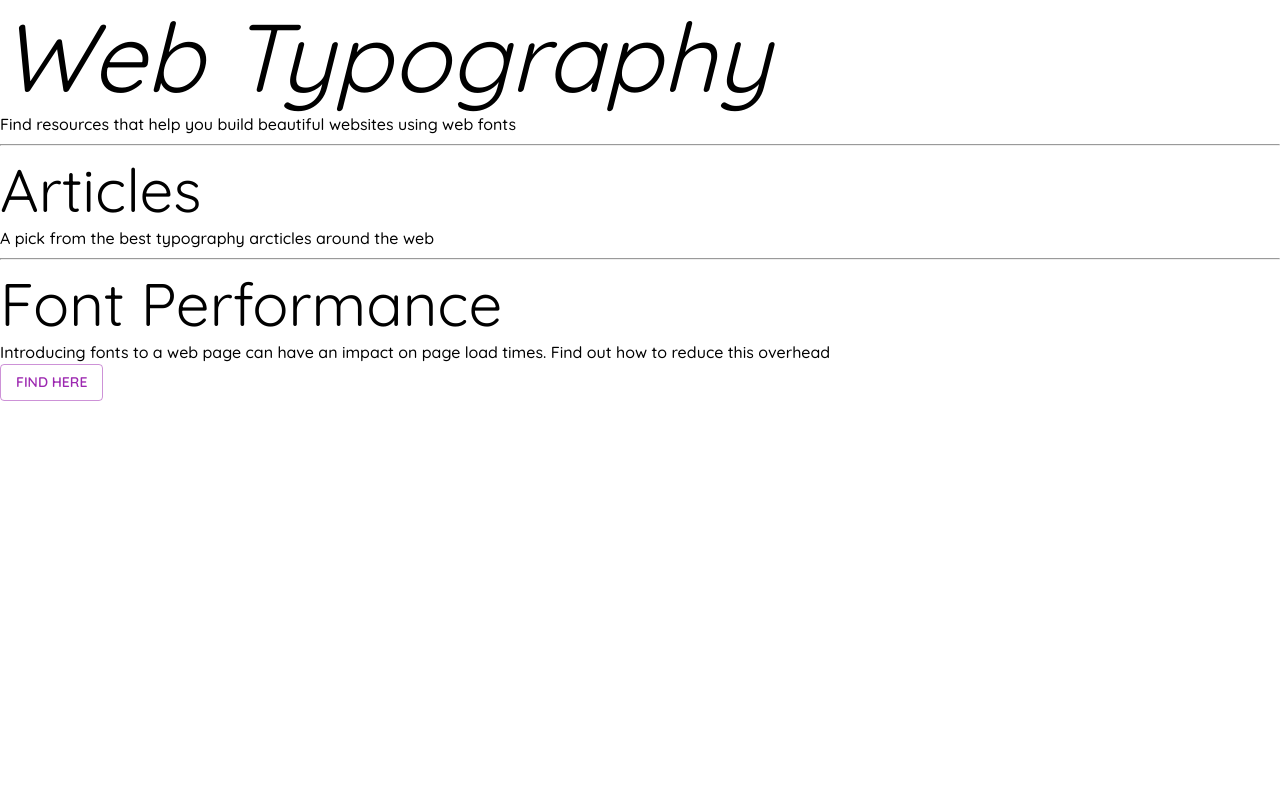
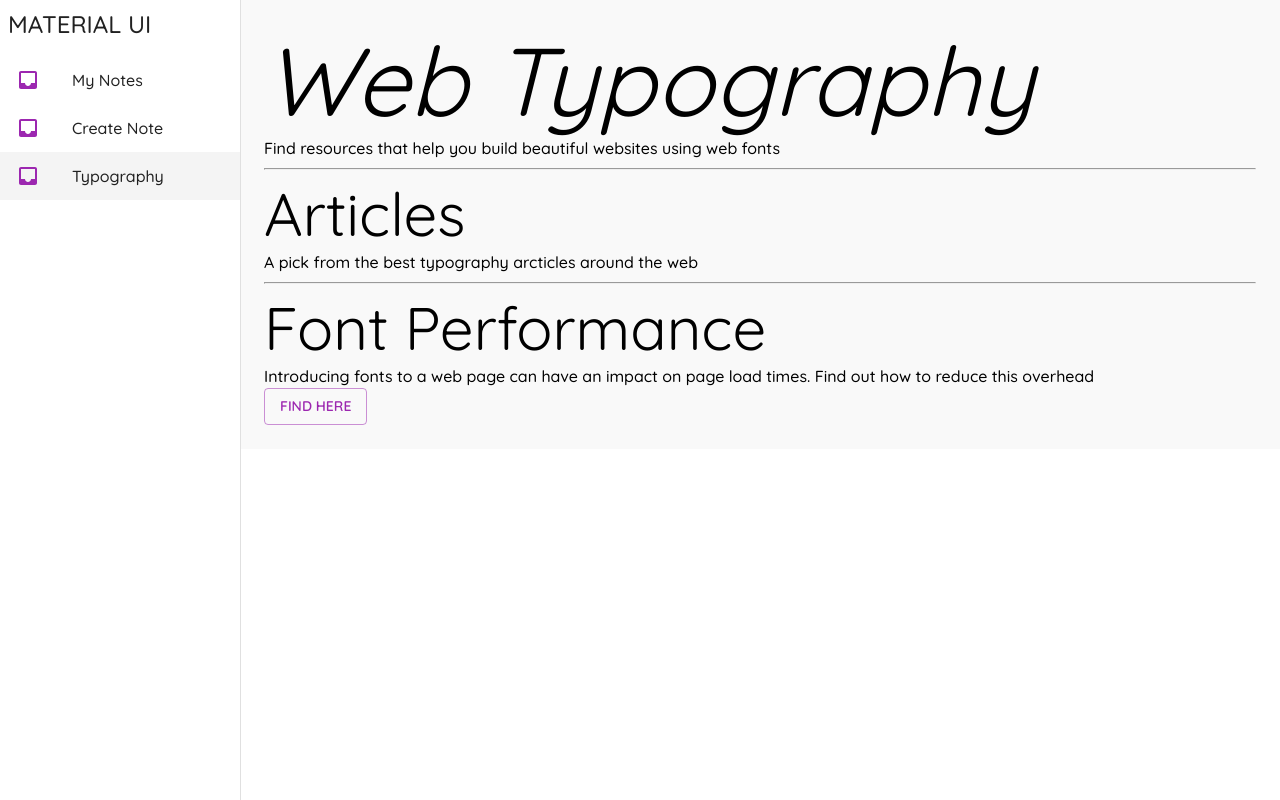
Before and after one commit to tanishabisht/Learn-ReactMUI, a React (Create React App) app: page /#/typography in a window 1280 px wide. Built offline with nearby package versions, Linux system fonts and the light colour scheme.

Commit message:
layout, side drawer added

```diff
--- a/src/Components/Layout.js
+++ b/src/Components/Layout.js
@@ -1,17 +1,91 @@
-import { Card, CardHeader, CardContent, Avatar, IconButton, Typography } from '@material-ui/core'
+
+import { useHistory, useLocation } from 'react-router-dom'
+import { Drawer, List, ListItem, ListItemText, ListItemIcon, Typography, Divider } from '@material-ui/core'
 import { makeStyles } from '@material-ui/core/styles'
+import MailIcon from '@material-ui/icons/Mail'
+import InboxIcon from '@material-ui/icons/Inbox'
 
+const drawerWidth = 240
 
-const useStyle = makeStyles({})
+const useStyle = makeStyles(theme => {
+    return{
+        root: {
+            display: 'flex'
+        },
+        page: {
+            backgroundColor: '#f9f9f9',
+            width: '100%',
+            padding: theme.spacing(3)
+        },
+        drawer: {
+            width: drawerWidth
+        },
+        drawerPaper: {
+            width: drawerWidth
+        },
+        active: {
+            backgroundColor: '#f4f4f4'
+        },
+        navTitle: {
+            padding: theme.spacing(1)
+        }
+    }
+})
 
 
 const Layout = ({children}) => {
 
     const classes = useStyle()
+    const history = useHistory()
+    const location = useLocation()
+
+    const menuItems = [
+        {
+            text: 'My Notes',
+            icon: <InboxIcon color='primary' />,
+            path: 'shownotes',
+            id:0
+        },
+        {
+            text: 'Create Note',
+            icon: <InboxIcon color='primary' />,
+            path: 'createnotes',
+            id:1
+        },
+        {
+            text: 'Typography',
+            icon: <InboxIcon color='primary' />,
+            path: 'typography',
+            id:2
+        }
+    ]
 
     return(
-        <div>
-            {children}
+        <div className={classes.root}>
+
+        <Drawer
+            className={classes.drawer}
+            variant="permanent"
+            classes={{paper:classes.drawerPaper,}}
+            anchor="left" >
+            <Typography variant='h5' className={classes.navTitle}>MATERIAL UI</Typography>
+            <List>
+                {menuItems.map(item => (
+                    <ListItem button key={item.id}
+                        className={location.pathname === `/${item.path}` ? classes.active : null}
+                        onClick={() => history.push(item.path)} >
+                        <ListItemIcon>{item.icon}</ListItemIcon>
+                        <ListItemText primary={item.text} />
+                    </ListItem>
+                ))}
+            </List>
+        </Drawer>
+
+
+
+            <div className={classes.page}>
+                {children}
+            </div>
         </div>
     )
 }
```
